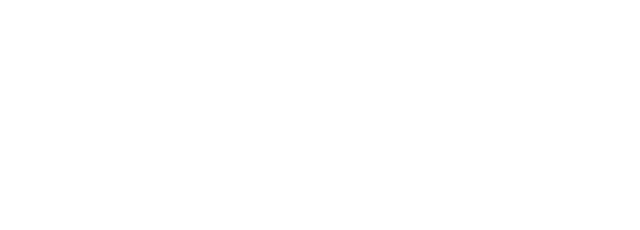
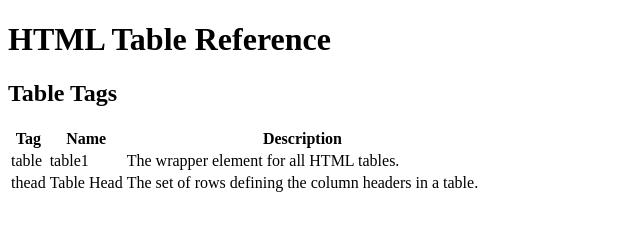
Before and after one commit to yuhyeem/HTML-CSS-CHEATSHEET-PROJECT, a plain HTML site: page table.html in a window 1280 px wide. Shown: the whole page, without its empty margins (0-640 px from the left). Drawn offline with Linux system fonts and the light colour scheme.

Commit message:
base skeleton added for table design on the site

```diff
--- a/table.html
+++ b/table.html
@@ -6,8 +6,31 @@
 </head>
 
 <body>
+    <h1>HTML Table Reference</h1>
+    <h2>Table Tags </h2>
+    <table>
+        <thead>
+            <tr>
+                <th>Tag</th>
+                <th>Name</th>
+                <th>Description</th>
+            </tr>
+        </thead>
+        <tbody>
+            <tr>
+                <td>table</td>
+                <td>table1</td>
+                <td>The wrapper element for all HTML tables.</td>
+            </tr>
+            <tr>
+              <td>thead</td>
+              <td>Table Head</td>
+              <td>The set of rows defining the column headers in a table.</td>
+            </tr>
 
+        </tbody>
 
+    </table>
 
 
 
```
